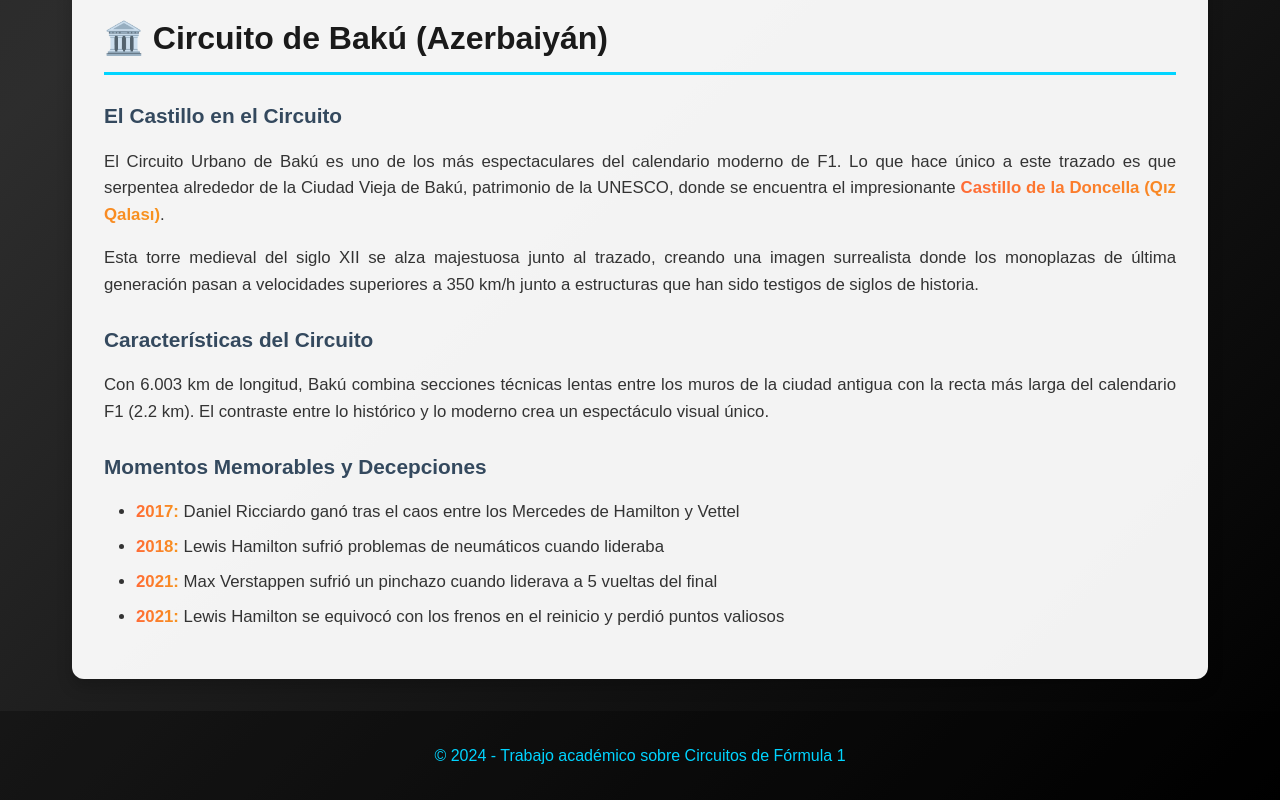
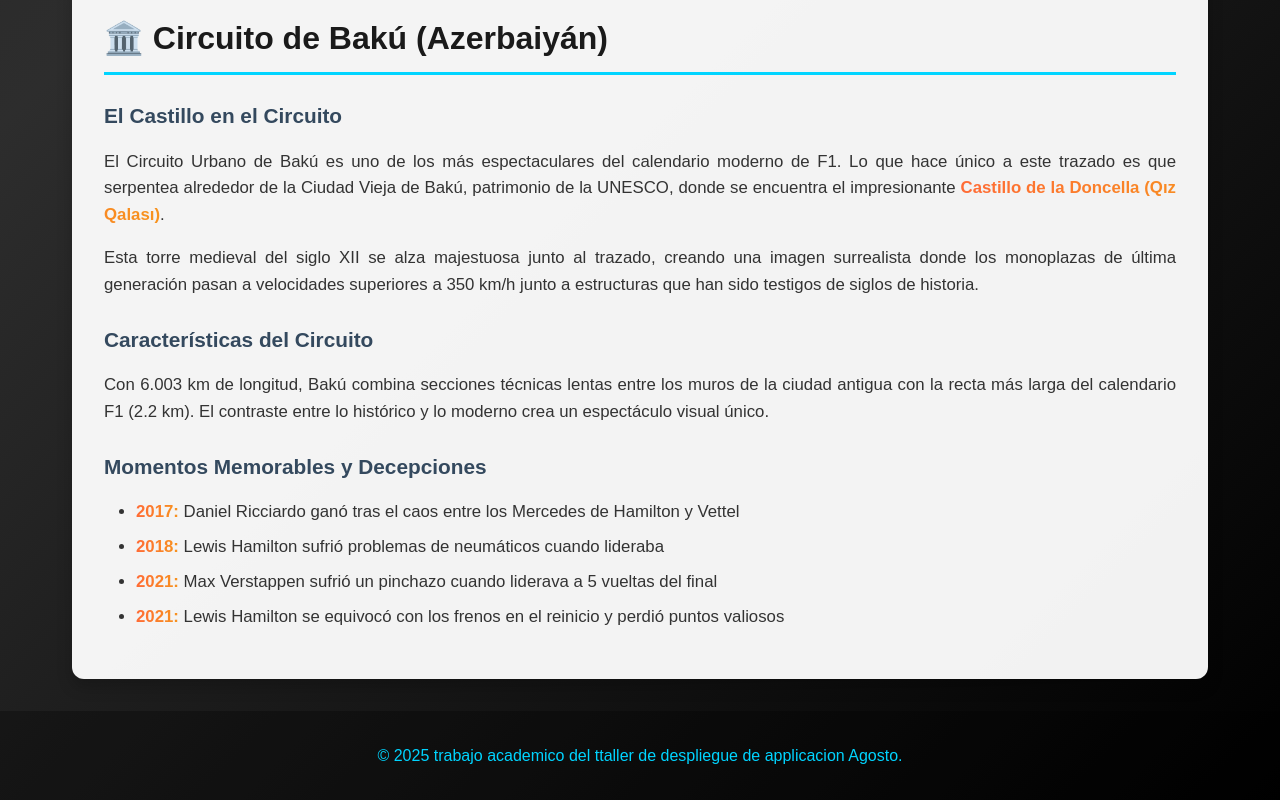
Before and after one commit to julieta-dasilva/f1-Circuitos, a plain HTML site: page index.html in a window 1280 px wide. Shown: the part 1827-2627 px from the top of the page. Drawn offline with Linux system fonts and the light colour scheme.

Commit message:
footer2.0

```diff
--- a/index.html
+++ b/index.html
@@ -91,7 +91,7 @@
     </main>
 
     <footer>
-        <p>&copy; 2024 - Trabajo académico sobre Circuitos de Fórmula 1</p>
+        <p>&copy; 2025 trabajo academico del ttaller de despliegue de applicacion Agosto.</p>
     </footer>
 </body>
 </html>
```
